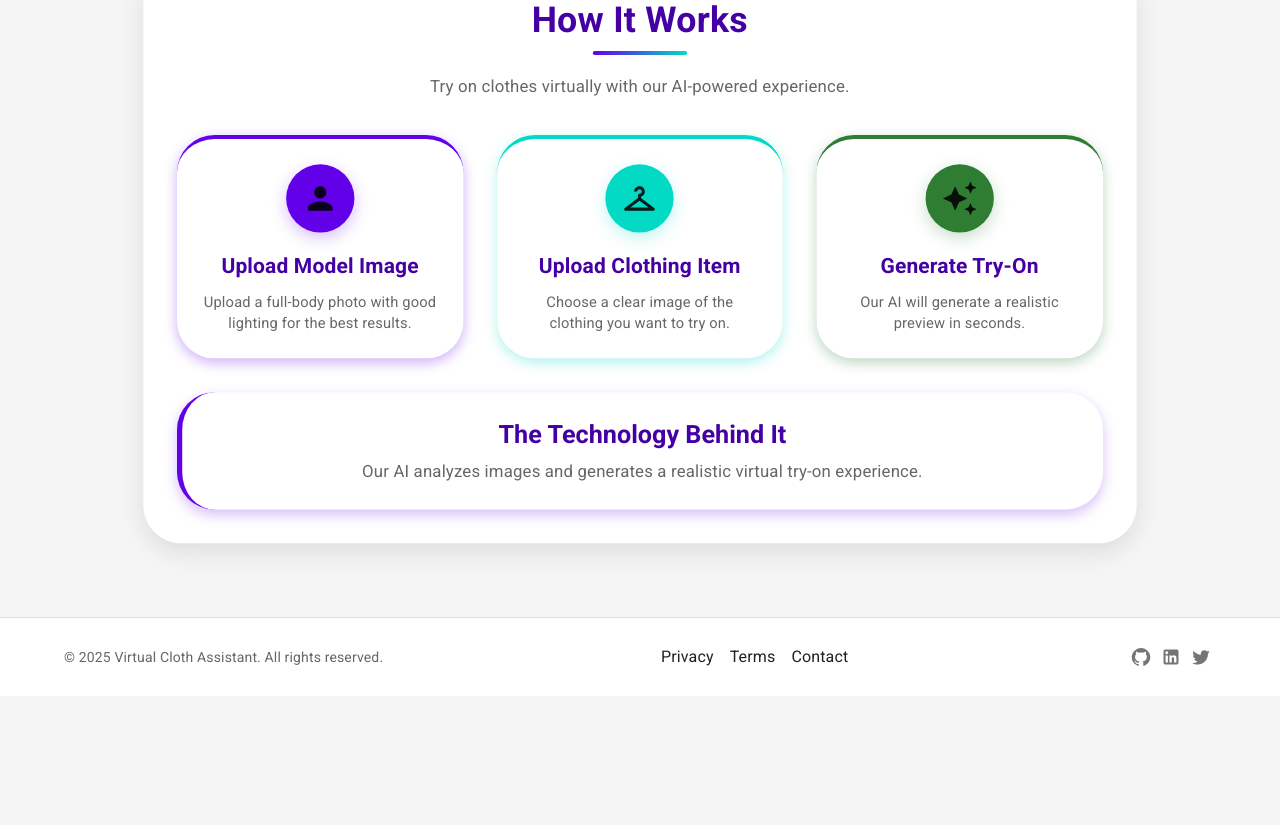
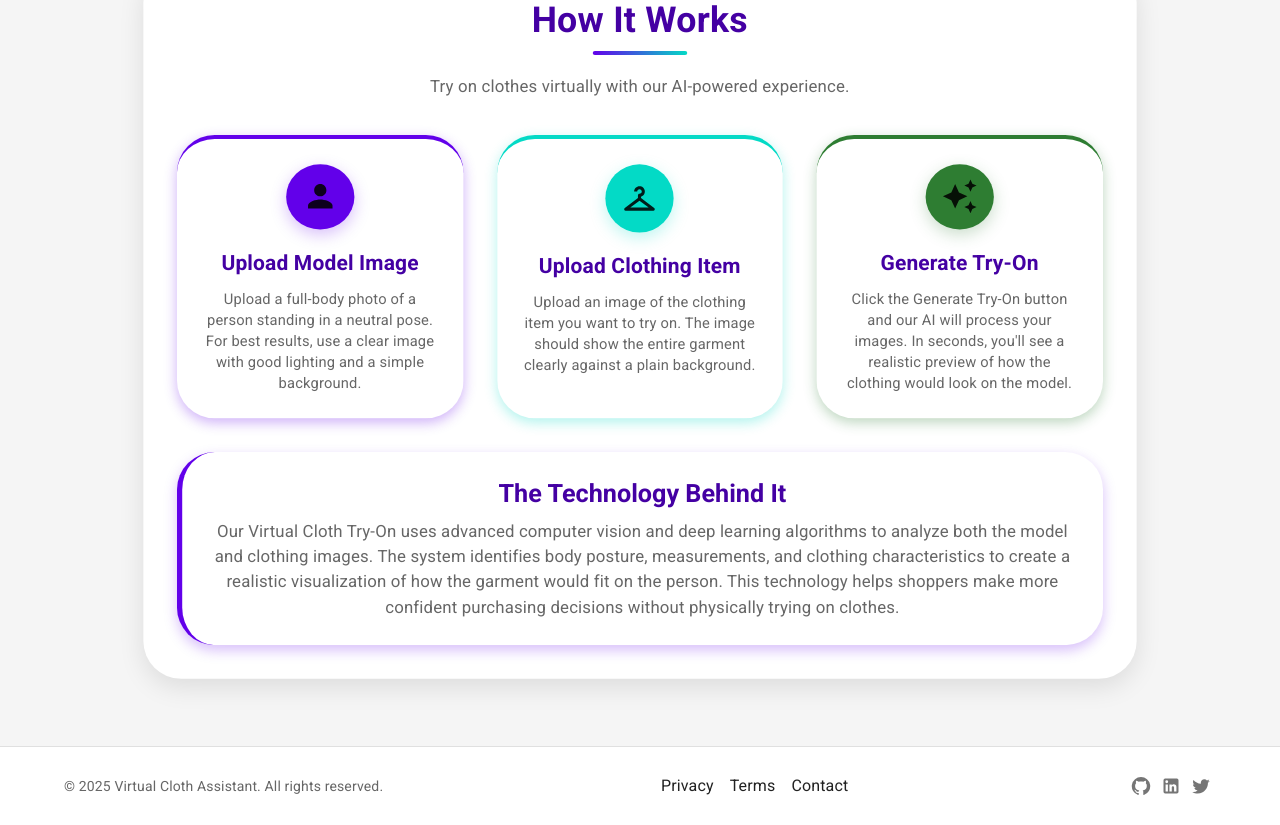
Before and after one commit to shubhamghadi123/virtualclothassistant, a React (Create React App) app: page / in a window 1280 px wide. Shown: the part 980-1805 px from the top of the page. Before the commit the page ends 1676 px from the top, so only its background shows below. Built offline with nearby package versions, Linux system fonts and the light colour scheme; no server answers; sample sign-in values are in the browser's storage.

Commit message:
Changes in How it works and Image upload box

```diff
--- a/src/components/HowItWorks.js
+++ b/src/components/HowItWorks.js
@@ -27,19 +27,19 @@ const HowItWorks = ({ onClose, isModal = false }) => {
   const steps = [
     {
       title: "Upload Model Image",
-      description: "Upload a full-body photo with good lighting for the best results.",
+      description: "Upload a full-body photo of a person standing in a neutral pose. For best results, use a clear image with good lighting and a simple background.",
       color: theme.palette.primary.main,
       icon: <PersonIcon fontSize="large" />
     },
     {
       title: "Upload Clothing Item",
-      description: "Choose a clear image of the clothing you want to try on.",
+      description: "Upload an image of the clothing item you want to try on. The image should show the entire garment clearly against a plain background.",
       color: theme.palette.secondary.main,
       icon: <CheckroomIcon fontSize="large" />
     },
     {
       title: "Generate Try-On",
-      description: "Our AI will generate a realistic preview in seconds.",
+      description: "Click the Generate Try-On button and our AI will process your images. In seconds, you'll see a realistic preview of how the clothing would look on the model.",
       color: theme.palette.success.main,
       icon: <AutoAwesomeIcon fontSize="large" />
     }
@@ -108,6 +108,11 @@ const HowItWorks = ({ onClose, isModal = false }) => {
                       borderTop: `4px solid ${color}`,
                       boxShadow: `0px 4px 12px ${color}50`,
                       transition: "all 0.3s",
+                      height: "270px",
+                      display: "flex",
+                      flexDirection: "column",
+                      justifyContent: "space-between",
+                      alignItems: "center",
                       "&:hover": {
                         transform: "translateY(-6px)",
                         boxShadow: `0px 8px 20px ${color}80`,
@@ -143,6 +148,7 @@ const HowItWorks = ({ onClose, isModal = false }) => {
                     <Typography
                       variant="body2"
                       color="text.secondary"
+                      sx={{ flexGrow: 1 }}
                     >
                       {description}
                     </Typography>
@@ -180,7 +186,11 @@ const HowItWorks = ({ onClose, isModal = false }) => {
                 The Technology Behind It
               </Typography>
               <Typography variant="body1" color="text.secondary">
-                Our AI analyzes images and generates a realistic virtual try-on experience.
+                Our Virtual Cloth Try-On uses advanced computer vision and deep learning algorithms to
+                analyze both the model and clothing images. The system identifies body posture,
+                measurements, and clothing characteristics to create a realistic visualization of how
+                the garment would fit on the person. This technology helps shoppers make more confident
+                purchasing decisions without physically trying on clothes.
               </Typography>
             </Paper>
           </motion.div>
--- a/src/components/ImageUploadBox.js
+++ b/src/components/ImageUploadBox.js
@@ -173,7 +173,7 @@ const ImageUploadBox = ({ title, description, onImageUpload, boxType }) => {
 
       {image && (
         <Fade in={true}>
-          <Stack direction="row" spacing={1} justifyContent="center" sx={{ mt: 2 }}>
+          <Stack direction="row" spacing={1} justifyContent="center" sx={{ mt: 11 }}>
             <Button
               variant="outlined"
               color="error"
```
